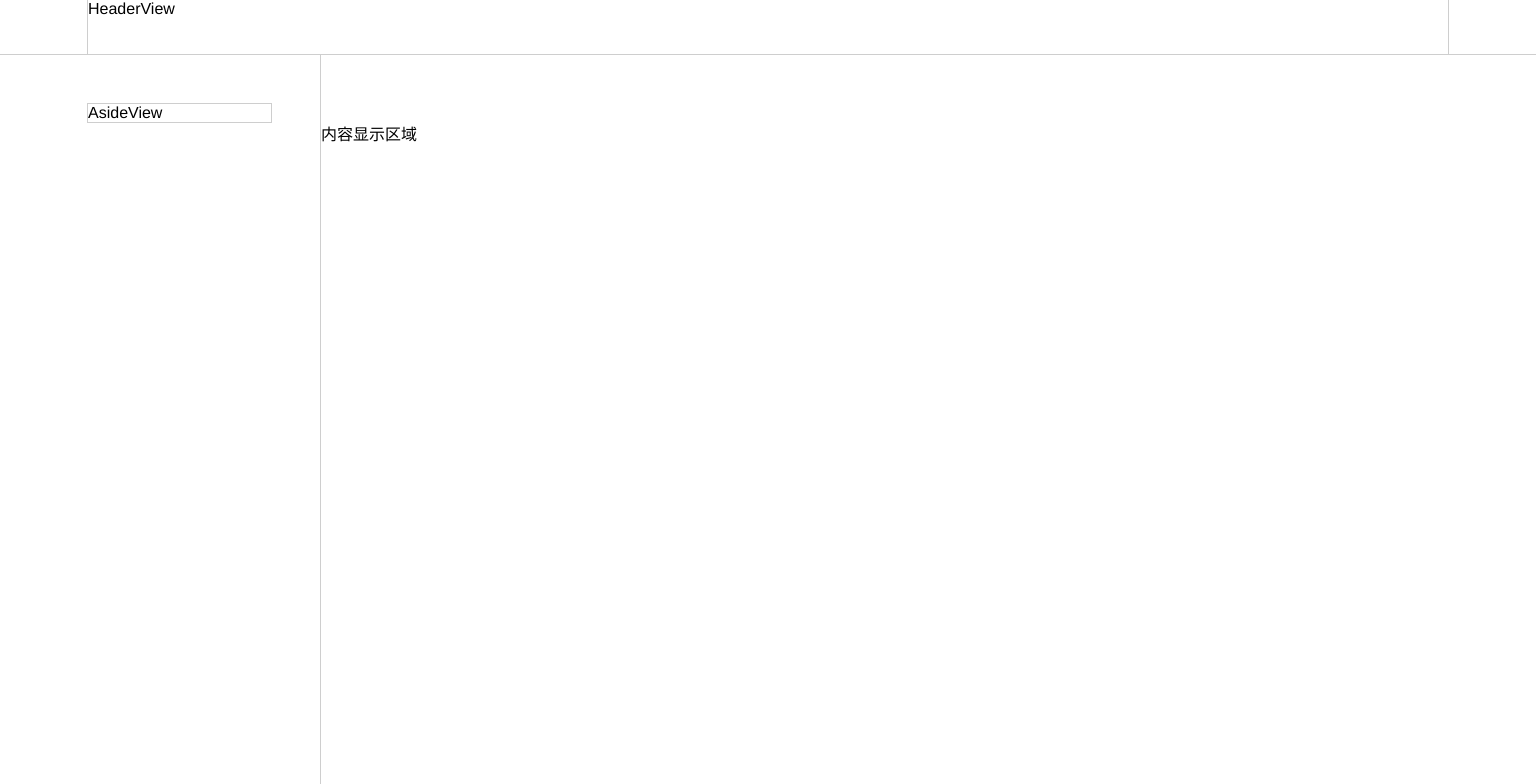
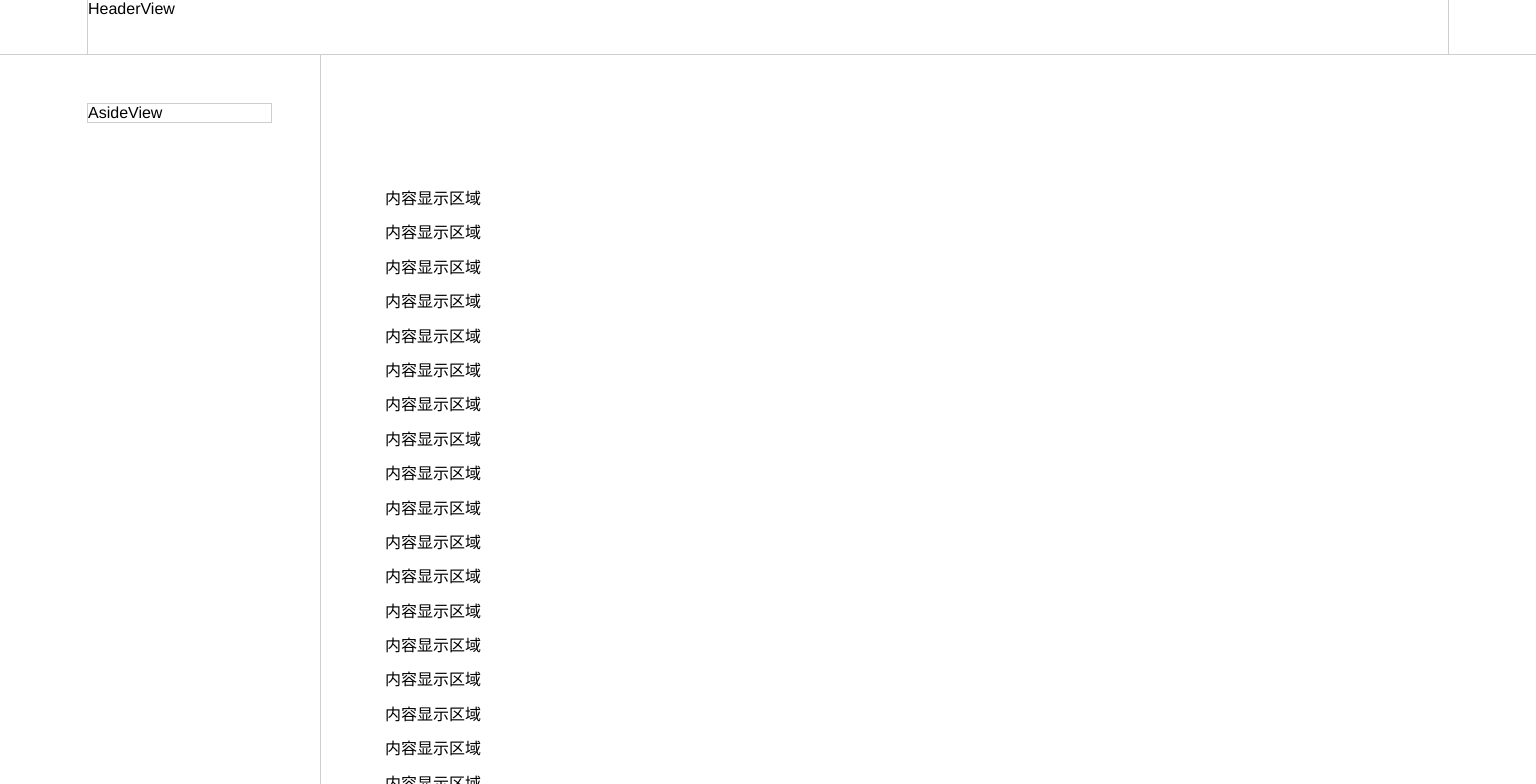
Before and after one commit to heartfeltfy/project-vite, a Vue app: page / in a window 1536 px wide. Shown: the top 784 px of the page. Built offline with nearby package versions, Linux system fonts and the light colour scheme.

Commit message:
日常更新界面

```diff
--- a/src/layout/IndexView.vue
+++ b/src/layout/IndexView.vue
@@ -12,8 +12,8 @@
         </el-scrollbar>
       </aside>
       <section>
-        <div>
-          <p v-for="i in 1" :key="i">内容显示区域</p>
+        <div class="tiger-section">
+          <p v-for="i in 100" :key="i">内容显示区域</p>
         </div>
       </section>
     </main>
@@ -38,23 +38,6 @@
     box-sizing: border-box;
   }
 
-  @media screen and (min-width: 768px) {
-    header {
-      padding: 0 12px 0 32px;
-    }
-  }
-  @media screen and (min-width: 960px) {
-    header {
-      width: 100%;
-    }
-  }
-  @media screen and (min-width: 1280px) {
-    header {
-      padding: 0 32px;
-    }
-  }
-
-
   main {
     overflow-y: auto;
 
@@ -69,50 +52,128 @@
       width: calc((100vw - var(--screen-max-width)) / 2 + var(--sidebar-width-small));
     }
 
-    @media screen and (min-width: 768px) {
+    section {
+      padding-top: var(--header-height);
+
+      .tiger-section {
+        padding: 32px 24px 96px;
+      }
+    }
+  }
+}
+
+/* 媒介查询适配 */
+/* 适配768px */
+@media screen and (min-width: 768px) {
+  .tiger-layout {
+    header {
+      padding: 0 12px 0 32px;
+    }
+
+    main {
       aside {
         width: var(--sidebar-width-small);
       }
+
+      section {
+        .tiger-section {
+          padding: 48px 32px 42px;
+        }
+      }
     }
-    @media screen and (max-width: 960px) {
+  }
+}
+
+/* 适配960px */
+@media screen and (min-width: 960px) {
+  .tiger-layout {
+    main {
+      section {
+        padding-left: calc(var(--sidebar-width-sm) + 10px);
+
+        .tiger-section {
+          padding: 64px 64px 42px;
+        }
+      }
+    }
+  }
+}
+
+/* 适配1280px */
+@media screen and (min-width: 1280px) {
+  .tiger-layout {
+    header {
+      padding: 0 32px;
+    }
+  }
+}
+
+/* 适配960px至1280px */
+@media screen and (min-width: 960px) and (min-width: 1280px) {
+  .tiger-layout {
+    main {
+      section {
+        padding-left: calc(var(--sidebar-width-small));
+      }
+    }
+  }
+}
+
+/* 适配1440px */
+@media screen and (min-width: 1440px) {
+  .tiger-layout {
+    main {
+      aside {
+        padding: 48px 48px 96px calc((100vw - var(--screen-max-width)) / 2);
+        width: calc((100vw - var(--screen-max-width)) / 2 + var(--sidebar-width-small));
+      }
+
+      section {
+        .tiger-section {
+          padding: 64px 0 42px 64px;
+        }
+      }
+    }
+  }
+}
+
+/* 适配960px至1440px */
+@media screen and (min-width: 960px) and (min-width: 1440px) {
+  .tiger-layout {
+    main {
+      section {
+        padding-left: calc((100vw - var(--screen-max-width)) / 2 + var(--sidebar-width-small));
+      }
+    }
+  }
+}
+
+/* 适配1680px */
+@media screen and (min-width: 1680px) {
+  .tiger-layout {
+    main {
+      aside {
+        padding: 48px 32px 96px calc((100vw - var(--screen-max-width)) / 2);
+        width: calc((100vw - var(--screen-max-width)) / 2 + var(--sidebar-width-small));
+      }
+
+      section {
+        .tiger-section {
+          padding: 64px 0 42px 96px;
+        }
+      }
+    }
+  }
+}
+
+/* 适配小于960px时的操作 */
+@media screen and (max-width: 960px) {
+  .tiger-layout {
+    main {
       aside {
         display: none;
       }
     }
-    @media screen and (min-width: 1440px) {
-      aside {
-        padding: 48px 48px 96px calc((100vw - var(--screen-max-width)) / 2);
-        width: calc((100vw - var(--screen-max-width)) / 2 + var(--sidebar-width-small));
-      }
-    }
-    @media screen and (min-width: 1680px) {
-      aside {
-        padding: 48px 32px 96px calc((100vw - var(--screen-max-width)) / 2);
-        width: calc((100vw - var(--screen-max-width)) / 2 + var(--sidebar-width-small));
-      }
-    }
-
-    section {
-      padding-top: var(--header-height);
-    }
-
-    @media screen and (min-width: 960px) {
-      section {
-        padding-left: calc(var(--sidebar-width-sm) + 10px);
-      }
-    }
-    @media screen and (min-width: 960px) and (min-width: 1280px) {
-      section {
-        padding-left: calc(var(--sidebar-width-small));
-      }
-    }
-    @media screen and (min-width: 960px) and (min-width: 1440px) {
-      section {
-        padding-left: calc((100vw - var(--screen-max-width)) / 2 + var(--sidebar-width-small));
-      }
-    }
-
-
   }
 }
 </style>
```
